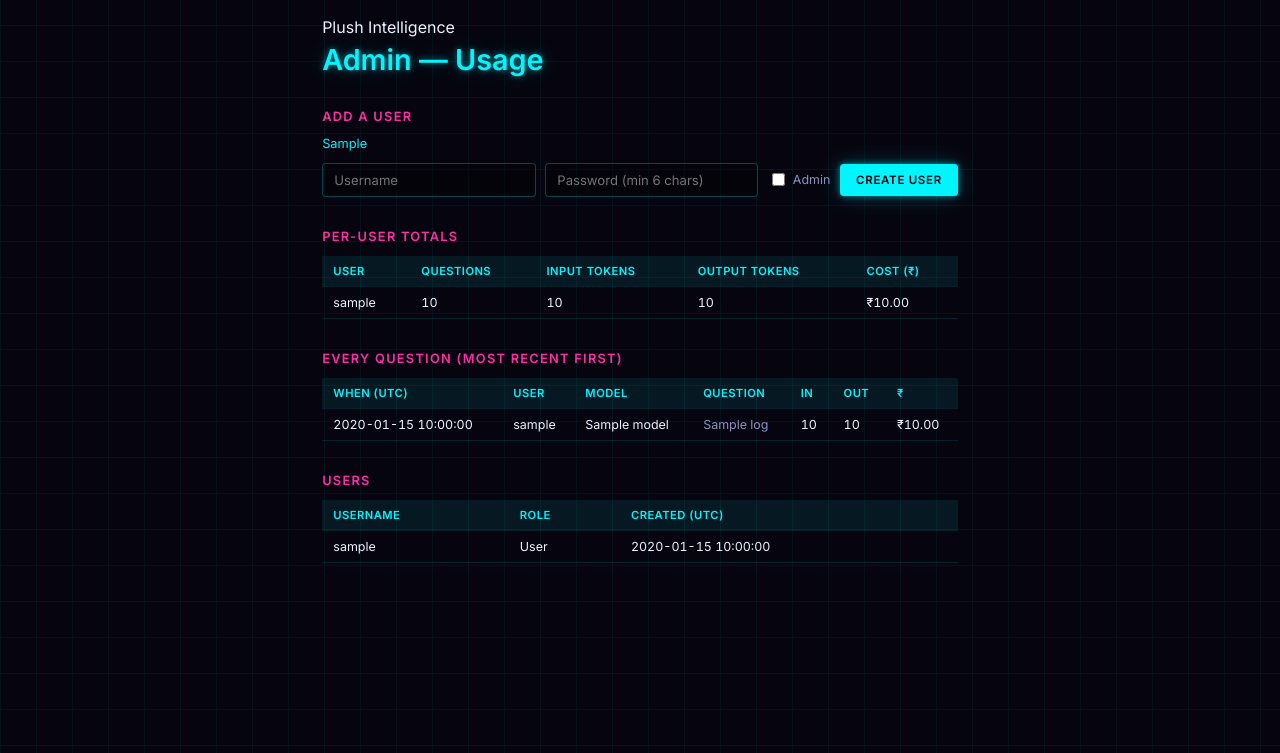
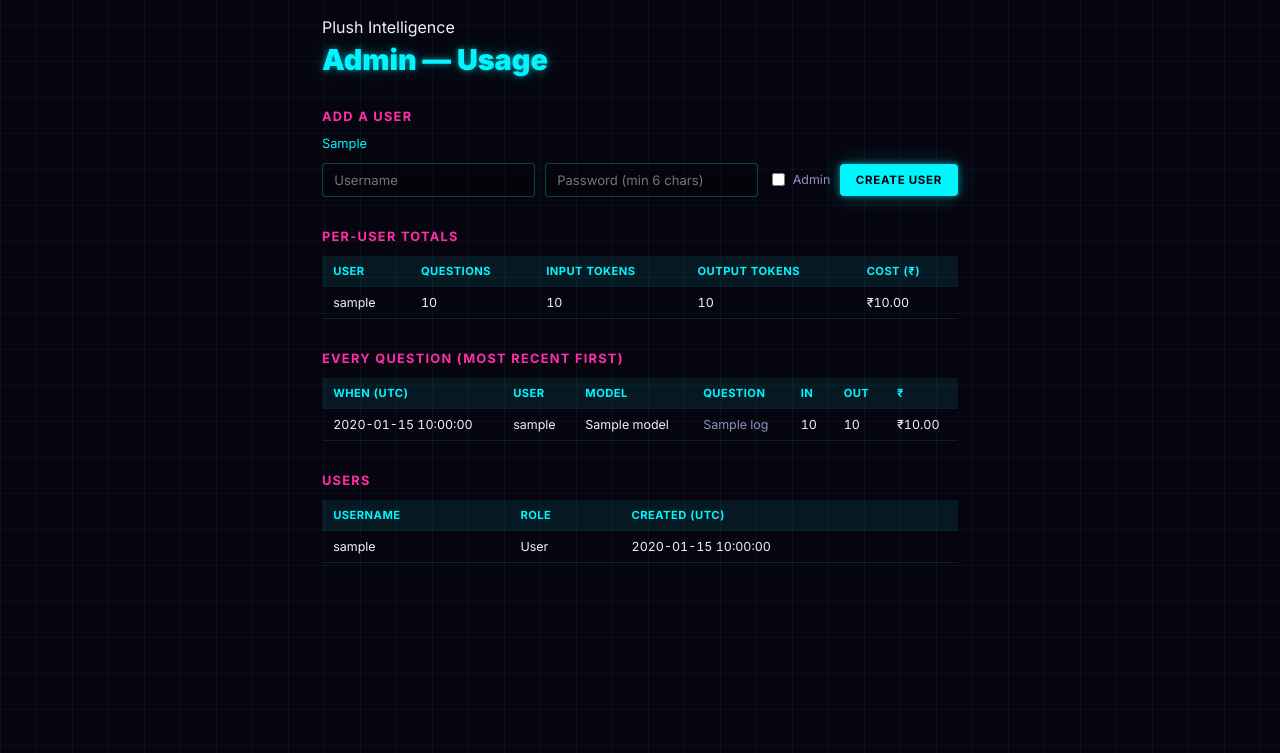
Before and after one commit to shivam-library-3115/ask-claude-app, a Flask app: template templates/admin.html in a window 1280 px wide. Shown: the part 47-800 px from the top of the page. Run offline with Flask 3, Linux system fonts and the light colour scheme; the visitor is signed in with stand-in values (Sample User, id 1); the template is opened without the code that fills it: most values are stand-ins (such as "Sample title", 1, 10 or a date in 2020).

Commit message:
Update font links in admin.html

```diff
--- a/templates/admin.html
+++ b/templates/admin.html
@@ -6,7 +6,7 @@
   <title>Plush Intelligence — Admin</title>
   <link rel="preconnect" href="https://fonts.googleapis.com">
   <link rel="preconnect" href="https://fonts.gstatic.com" crossorigin>
-  <link href="https://fonts.googleapis.com/css2?family=Orbitron:wght@600;800;900&family=JetBrains+Mono:wght@400;500;600&family=Inter:wght@400;500;600&display=swap" rel="stylesheet">
+  <link href="https://fonts.googleapis.com/css2?family=Inter:wght@400;500;600;700;800;900&display=swap" rel="stylesheet">
   <link rel="stylesheet" href="{{ url_for('static', filename='style.css') }}" />
 </head>
 <body>
```
